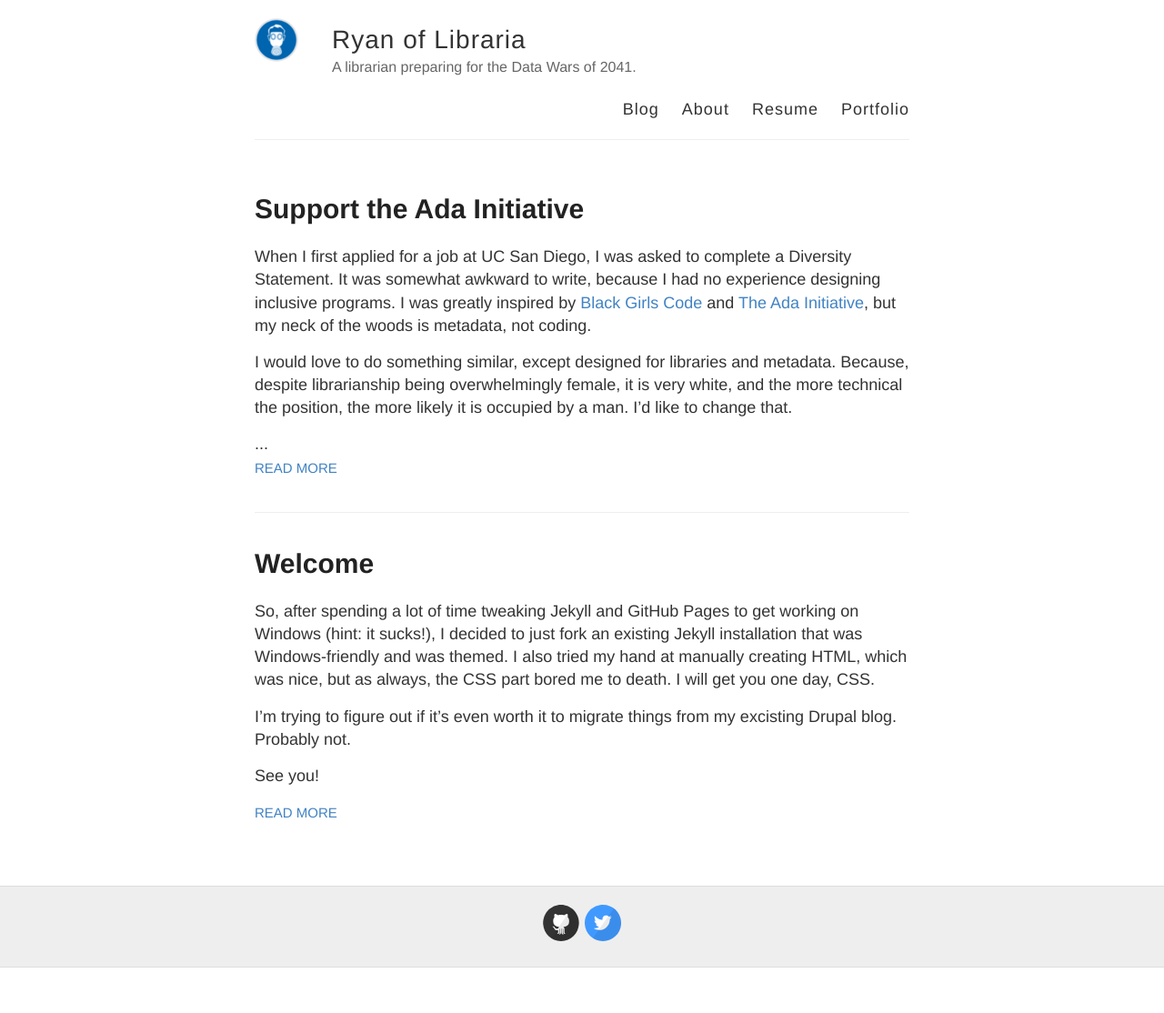
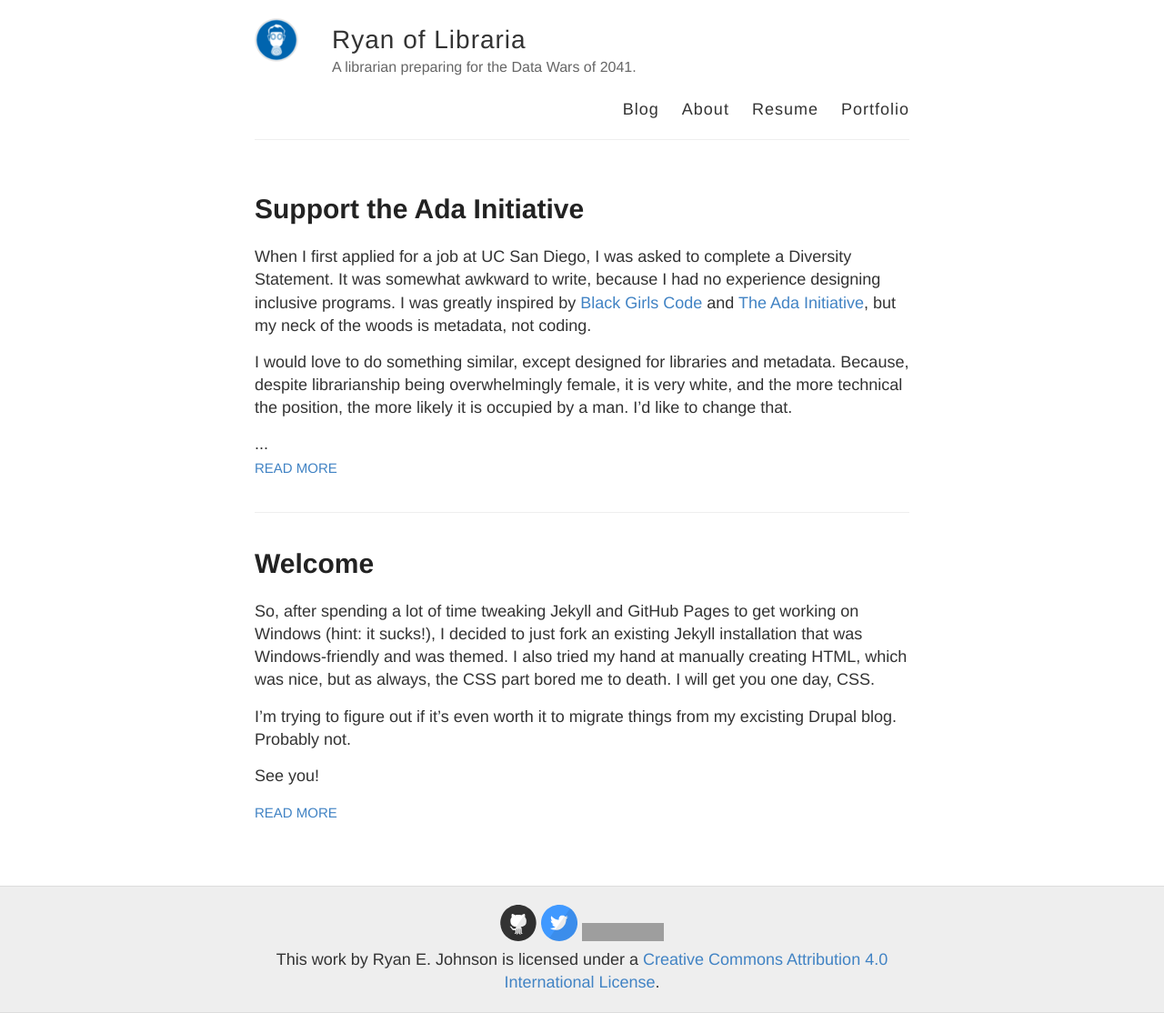
Before and after one commit to remerjohnson/remerjohnson.github.io, a Jekyll site: the page built from index.html, in a window 1280 px wide. Shown: the whole page at 91% size. Built offline with Jekyll 4.4.1, drawn with Linux system fonts in a browser that asks for light colours; before the commit the page ends 1064 px from its top, so only the background shows below that; grey boxes are pictures that could not be loaded.

Commit message:
Update default.html

```diff
--- a/_layouts/default.html
+++ b/_layouts/default.html
@@ -50,6 +50,7 @@
       <div class="container">
         <footer class="footer">
           {% include svg-icons.html %}
+          <a rel="license" href="http://creativecommons.org/licenses/by/4.0/"><img alt="Creative Commons License" style="border-width:0" src="https://i.creativecommons.org/l/by/4.0/88x31.png" /></a><br />This work by <span xmlns:cc="http://creativecommons.org/ns#" property="cc:attributionName">Ryan E. Johnson</span> is licensed under a <a rel="license" href="http://creativecommons.org/licenses/by/4.0/">Creative Commons Attribution 4.0 International License</a>.
         </footer>
       </div>
     </div>
```
